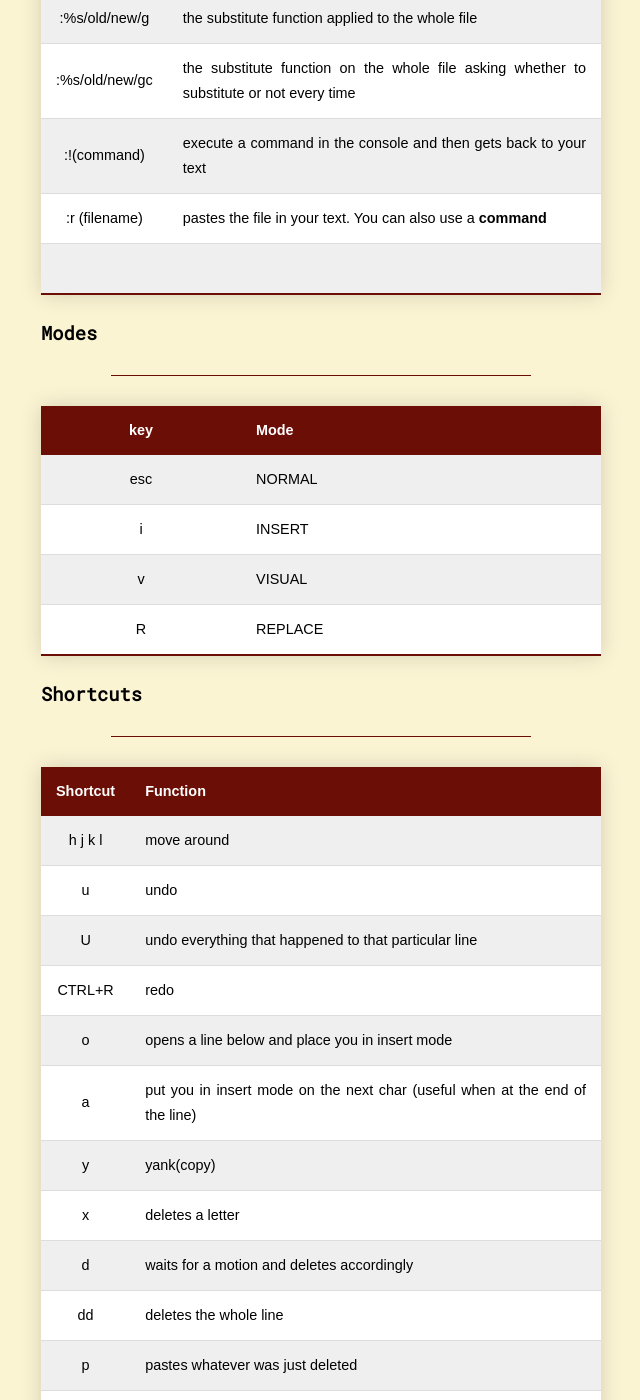
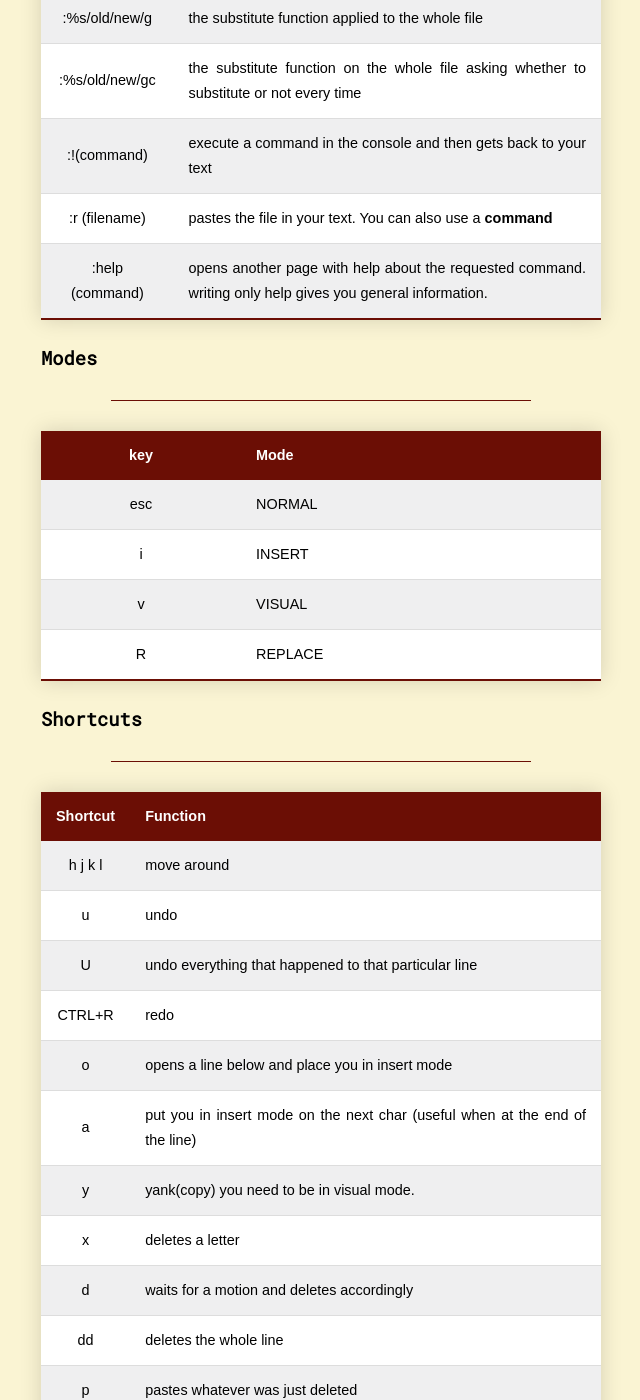
Before and after one commit to matthieuporte/matthieuporte.github.io, a Jekyll site: the page built from docs/_posts/2023-04-27-Vim-cheat-sheet.md, in a window 1280 px wide and 1400 px high, scrolled down 841 px. Shown: the whole window, without its empty margins (319-959 px from the left). Built offline with Jekyll 4.4.1, drawn with Linux system fonts in a browser that asks for light colours.

Commit message:
vim cheat sheet

```diff
--- a/docs/_posts/2023-04-27-Vim-cheat-sheet.md
+++ b/docs/_posts/2023-04-27-Vim-cheat-sheet.md
@@ -23,7 +23,7 @@ I enjoy learning vim, I get more and more efficient with it, but learning it tak
 |:%s/old/new/gc|the substitute function on the whole file asking whether to substitute or not every time|
 |:!(command)|execute a command in the console and then gets back to your text|
 |:r (filename)|pastes the file in your text. You can also use a **command**|
-|||
+|:help (command)|opens another page with help about the requested command. writing only help gives you general information.|
 
 ### Modes
 
@@ -49,7 +49,7 @@ I enjoy learning vim, I get more and more efficient with it, but learning it tak
 |  CTRL+R  | redo                                                              |
 |o| opens a line below and place you in insert mode |
 |a|put you in insert mode on the next char (useful when at the end of the line)|
-|y|yank(copy)|
+|y|yank(copy) you need to be in visual mode. |
 |    x     | deletes a letter                                                  |
 |    d     | waits for a motion and deletes accordingly                        |
 |    dd    | deletes the whole line                                            |
```
